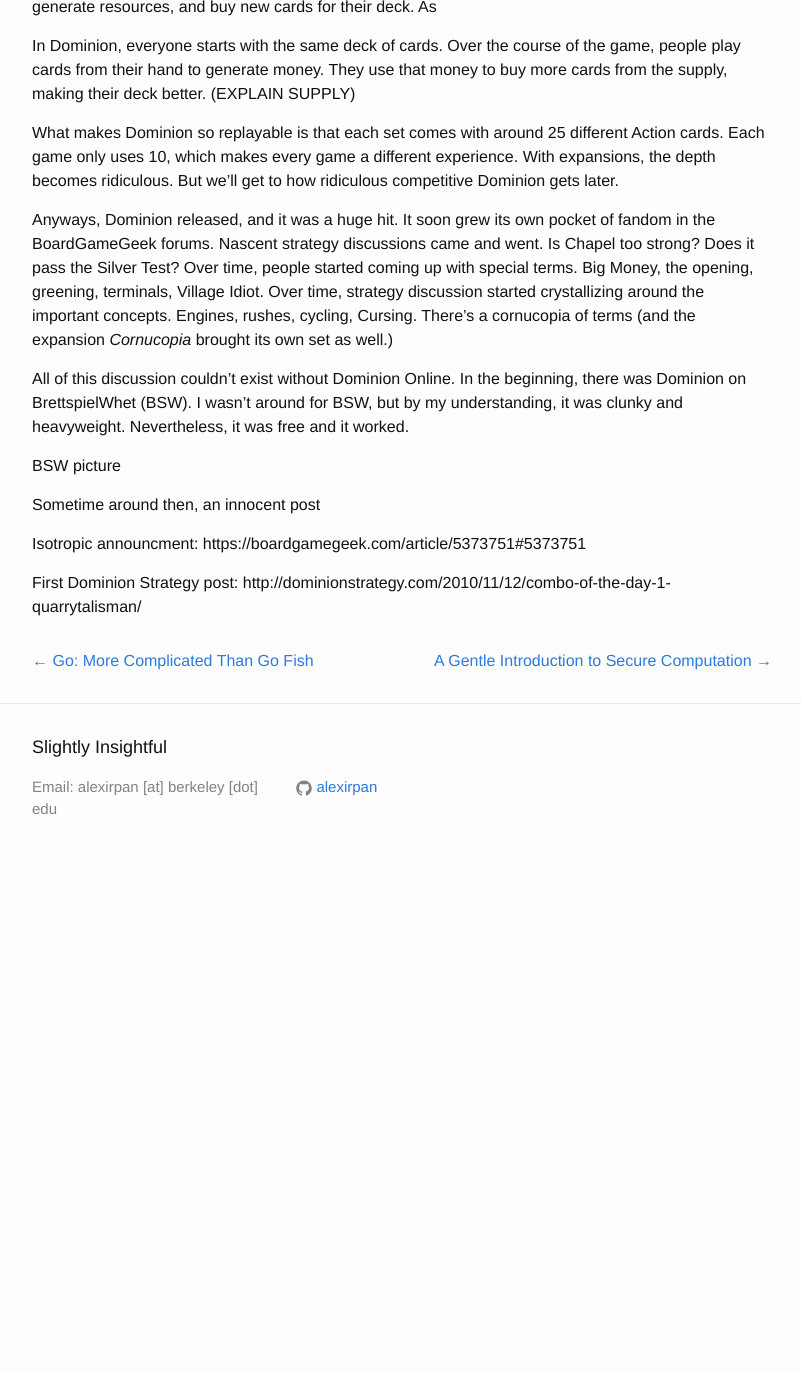
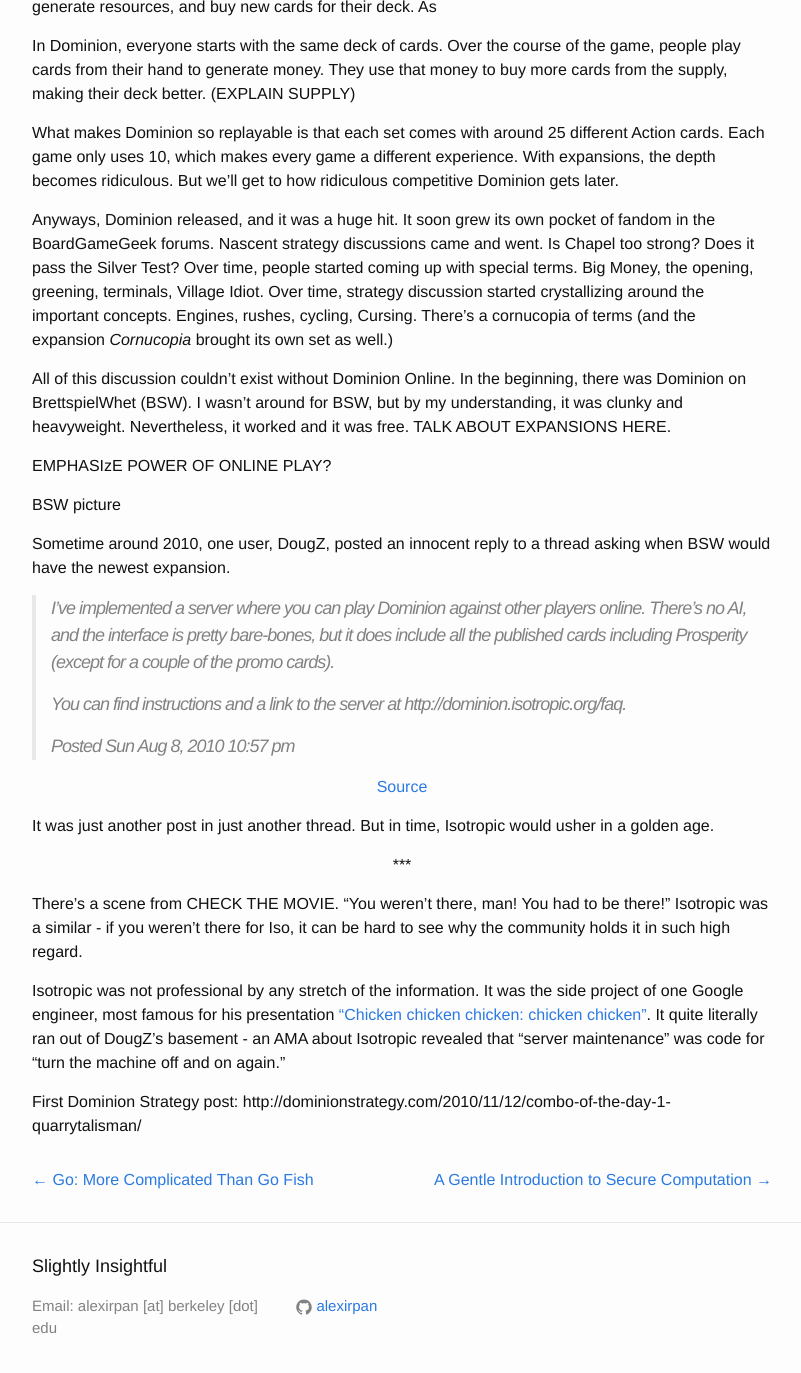
Before and after one commit to alexirpan/alexirpan.github.io, a Jekyll site: the page built from _posts/2016-02-10-dominion-history.markdown, in a window 1280 px wide and 1400 px high, scrolled down 1062 px. Shown: the top 1373 px of the window, without its empty margins (238-1039 px from the left). Built offline with Jekyll 4.4.1, drawn with Linux system fonts in a browser that asks for light colours; before the commit the page ends 1943 px from its top, so only the background shows below that.

Commit message:
Some introduction to Isotropic

```diff
--- a/_posts/2016-02-10-dominion-history.markdown
+++ b/_posts/2016-02-10-dominion-history.markdown
@@ -65,13 +65,41 @@
 
 All of this discussion couldn't exist without Dominion Online. In the beginning,
 there was Dominion on BrettspielWhet (BSW). I wasn't around for BSW, but by
-my understanding, it was clunky and heavyweight. Nevertheless, it was free and
-it worked.
+my understanding, it was clunky and heavyweight. Nevertheless, it worked and it was
+free. TALK ABOUT EXPANSIONS HERE.
+
+EMPHASIzE POWER OF ONLINE PLAY?
 
 BSW picture
 
-Sometime around then, an innocent post
+Sometime around 2010, one user, DougZ, posted an innocent reply to a thread asking
+when BSW would have the newest expansion.
 
-Isotropic announcment: https://boardgamegeek.com/article/5373751#5373751
+> I've implemented a server where you can play Dominion against other players online. There's no AI, and the interface is pretty bare-bones, but it does include all the published cards including Prosperity (except for a couple of the promo cards).
+>
+> You can find instructions and a link to the server at http://dominion.isotropic.org/faq.
+>
+> Posted Sun Aug 8, 2010 10:57 pm
+
+[Source](https://boardgamegeek.com/article/5373751#5373751)
+{: .centered }
+
+It was just another post in just another thread. But in time, Isotropic would
+usher in a golden age.
+
+\*\*\*
+{: .centered }
+
+There's a scene from CHECK THE MOVIE. "You weren't there, man! You had to be there!"
+Isotropic was a similar - if you weren't there for Iso, it can be hard to see why
+the community holds it in such high regard.
+
+Isotropic was not professional by any stretch of the information. It was the
+side project of one Google engineer, most famous for his presentation
+["Chicken chicken chicken: chicken chicken"](https://www.youtube.com/watch?v=yL_-1d9OSdk).
+It quite literally ran out of DougZ's basement - an AMA about Isotropic revealed
+that "server maintenance" was code for "turn the machine off and on again."
+
+
 
 First Dominion Strategy post: http://dominionstrategy.com/2010/11/12/combo-of-the-day-1-quarrytalisman/
```
